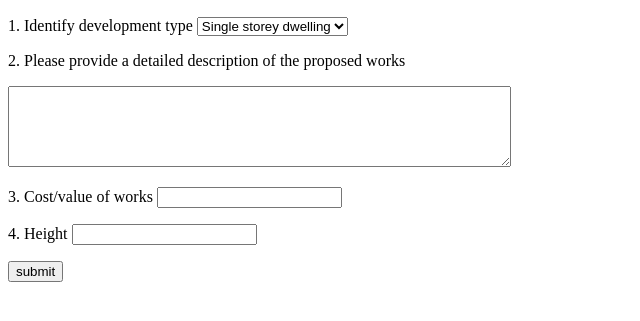
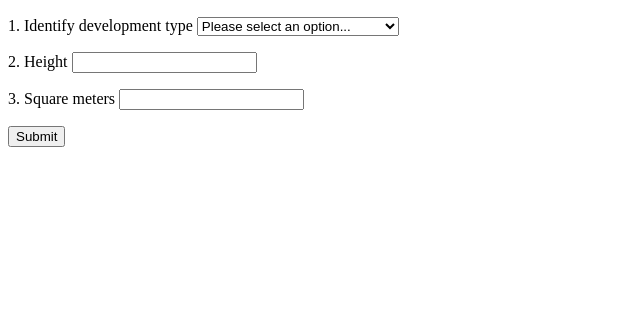
Before and after one commit to kissmyuzi/code2Change, a Flask app: template code2change FLASK/templates/form.html in a window 1280 px wide. Shown: the part 131-452 px from the top of the page, without its empty margins (0-640 px from the left). Run offline with Flask 2, Linux system fonts and the light colour scheme; the template is opened without the code that fills it, so the values that code supplies are empty.

Commit message:
fixed abit of the HTML

```diff
--- a/code2change FLASK/addressDB.txt
+++ b/code2change FLASK/addressDB.txt
@@ -1,3 +1,7 @@
 1X4F3UC7A2,123 Fake Street,Liverpool,NSW,2170
 E0AK5NXUZ9,1 Long Street,Fairfield,NSW,2170
 VHIEMBVMBD,12 Abcd street,Leih,New South Wales,2018
+LX7S9UHYW3,747 Pacific Highway,Sydney,New South Wales,2080
+GHSTSLCNAG,sample,sample,sample,sample
+CGIA365BSI,747 Pacific Highway,Sydney,New South Wales,2080
+36AD6ZJQ5M,sample,sample,sample,sample
--- a/code2change FLASK/formDB.txt
+++ b/code2change FLASK/formDB.txt
@@ -1,3 +1,5 @@
 1X4F3UC7A2,1,I want to make my house bigger,"$15,000",13m
 E0AK5NXUZ9,2,Splitting the house up,"$5,500",3m
 VHIEMBVMBD,0,proposed ,100$,15
+LX7S9UHYW3,0,A boring description,200,70
+GHSTSLCNAG,0,,,
--- a/code2change FLASK/templates/address.html
+++ b/code2change FLASK/templates/address.html
@@ -7,7 +7,7 @@
           <p>City <input  type="text" name="City"/></p>
           <p>State <input  type="text" name="State"/></p>
           <p>ZIP <input  type="text" name="ZIP"/></p>
-          <input type = "submit" value = "submit" >
+          <input type = "submit" value = "Next" >
       </form>
    </body>
 </html>
--- a/code2change FLASK/templates/form.html
+++ b/code2change FLASK/templates/form.html
@@ -2,21 +2,57 @@
 <html>
    <body>
       <h1>FORM</h1>
+
+      <div class="">
          <p>Reference Number: {{ refNum }} </p>
+      </div>
+
+      <div class="">
          <p>Address: {{ address }} </p>
+      </div>
+
       <form action = "http://localhost:5000/confirm/{{refNum}}" method = "POST">
+
+          <div class="">
             <p>1. Identify development type
                <select name = "devtype">
-                    <option value = "0" selected>Single storey dwelling</option>
-                    <option value = "1">Two storey dwelling</option>
-                    <option value = "2">Duplex/triplex</option>
+                     <option>Please select an option...</option>
+                     <option value="Neighbourhood Centre">Neighbourhood Centre</option>
+                     <option value="Local Centre">Local Centre</option>
+                     <option value="Mixed Use">Mixed Use</option>
+                     <option value="Business Development">Business Development</option>
+                     <option value="Enterprise Corridor">Enterprise Corridor</option>
+                     <option value="Environmental Conseervation">Environmental Conseervation</option>
+                     <option value="Environmental Management">Environmental Management</option>
+                     <option value="General Industrial">General Industrial</option>
+                     <option value="Light Industrial">Light Industrial</option>
+                     <option value="General Residential">General Residential</option>
+                     <option value="Low Density Residential">Low Density Residential</option>
+                     <option value="Medium Density Residential">Medium Density Residential</option>
+                     <option value="High Density Residential">High Density Residential</option>
+                     <option value="Public Recreation">Public Recreation</option>
+                     <option value="Private Recreation">Private Core</option>
+                     <option value="Primary Production">Primary Production</option>
+                     <option value="Rural Landscape">Rural Landscape</option>
+                     <option value="Primary Production Small Lots">Primary Production Small Lots</option>
+                     <option value="Village">Village</option>
+                     <option value="Speical Activites">Speical Activites</option>
+                     <option value="Infranstructure">Infranstructure</option>
+                     <option value="Tourist">Tourist</option>
+                     <option value="Recreational Waterways">Recreational Waterways</option>
+                     <option value="Primary Production Small Lots">Primary Production Small Lots</option>
                </select>
             </p>
-          <p>2. Please provide a detailed description of the proposed works</p>
-            <textarea rows = "5" cols = "60" name = "desc"></textarea>
-          <p>3. Cost/value of works <input name="cost" /></p>
-          <p>4. Height <input name="height" /></p>
-          <input type = "submit" value = "submit" >
+         </div>
+
+          <div class="">
+            <p>2. Height <input name="height"/></p>
+          </div>
+
+          <div class="">
+             <p>3. Square meters <input name="squareMeters"/></p>
+          </div>
+          <input type = "submit" value = "Submit" >
       </form>
    </body>
 </html>
```
Also changed, not shown: contact.html (indentation only). Lines whose indentation alone changed are shown as unchanged.
